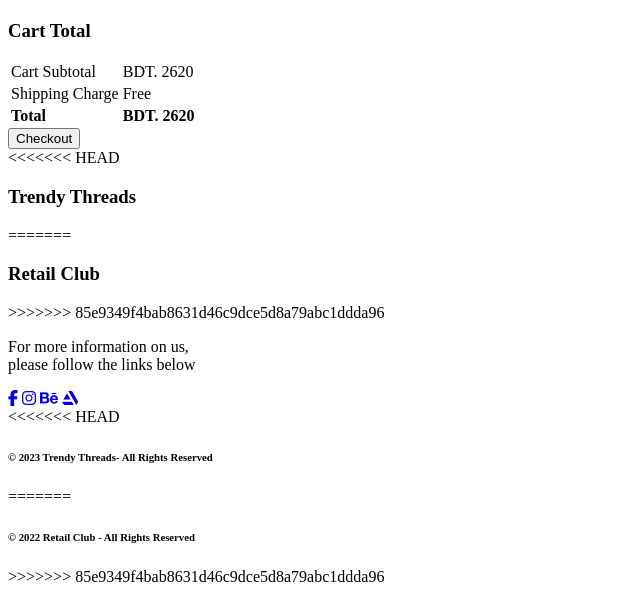
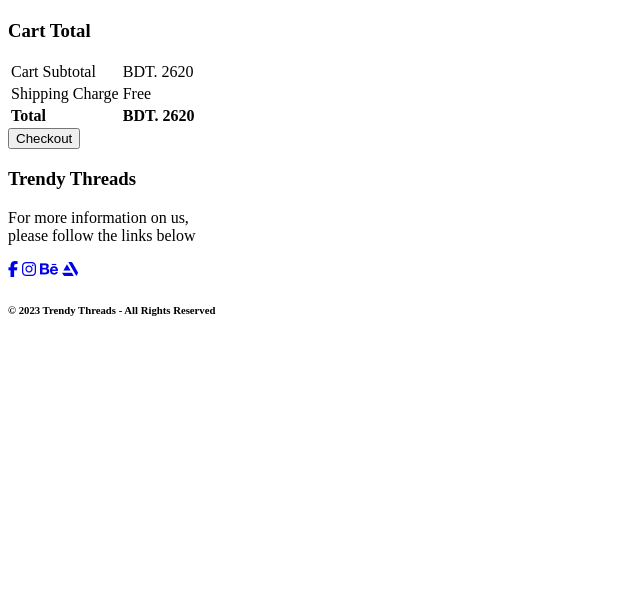
Before and after one commit to Jabir-Mahmud-Rifat/Trendy.Threeads, a PHP site: page /cart.php in a window 1280 px wide. Shown: the part 1263-1857 px from the top of the page, without its empty margins (0-640 px from the left). After the commit the page ends 1579 px from the top, so only its background shows below. Run offline with PHP 8.4, Linux system fonts and the light colour scheme; some libraries are stand-ins or nearby versions.

Commit message:
Update cart.php

```diff
--- a/cart.php
+++ b/cart.php
@@ -136,11 +136,7 @@
 
     <!-- footer section -->
     <footer>
-<<<<<<< HEAD
         <h3>Trendy Threads</h3>
-=======
-        <h3>Retail Club</h3>
->>>>>>> 85e9349f4bab8631d46c9dce5d8a79abc1ddda96
         <p>For more information on us,<br> please follow the links below</p>
 
         <div class="socials">
@@ -150,11 +146,7 @@
             <a href="#"><i class="fa-brands fa-artstation" target="_blank"></i></a>
         </div>
 
-<<<<<<< HEAD
-        <h6>© 2023 Trendy Threads- All Rights Reserved</h6>
-=======
-        <h6>© 2022 Retail Club - All Rights Reserved</h6>
->>>>>>> 85e9349f4bab8631d46c9dce5d8a79abc1ddda96
+        <h6>© 2023 Trendy Threads - All Rights Reserved</h6>
     </footer>
 
 </body>
```
